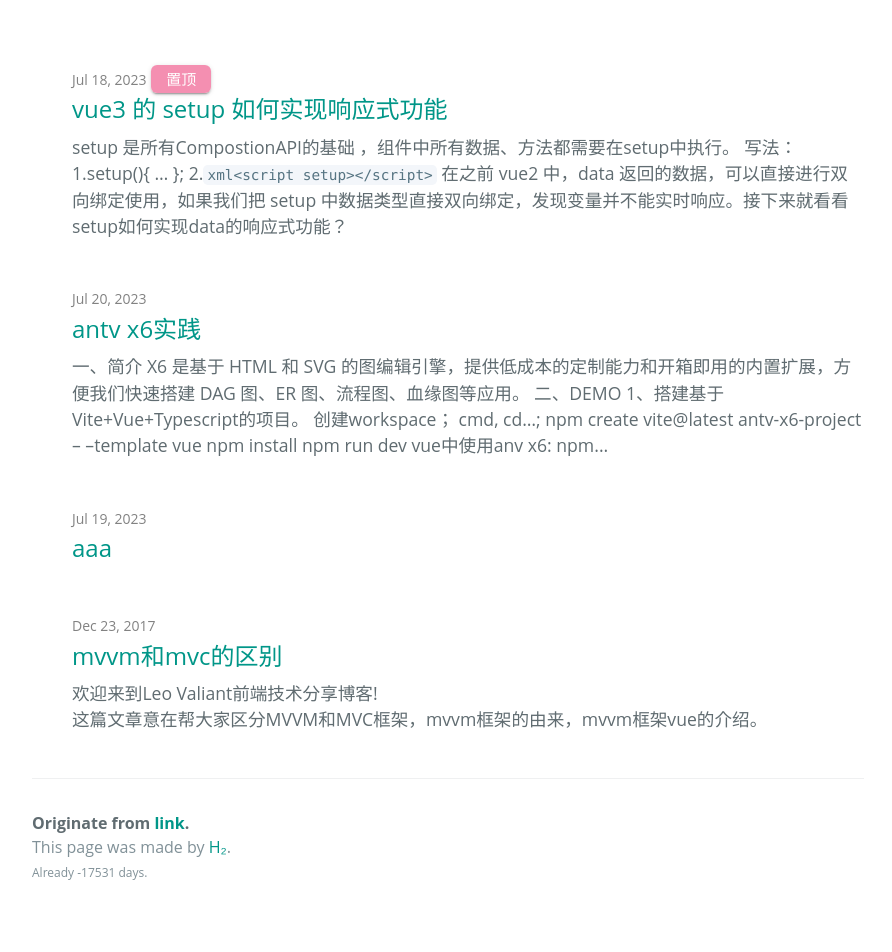
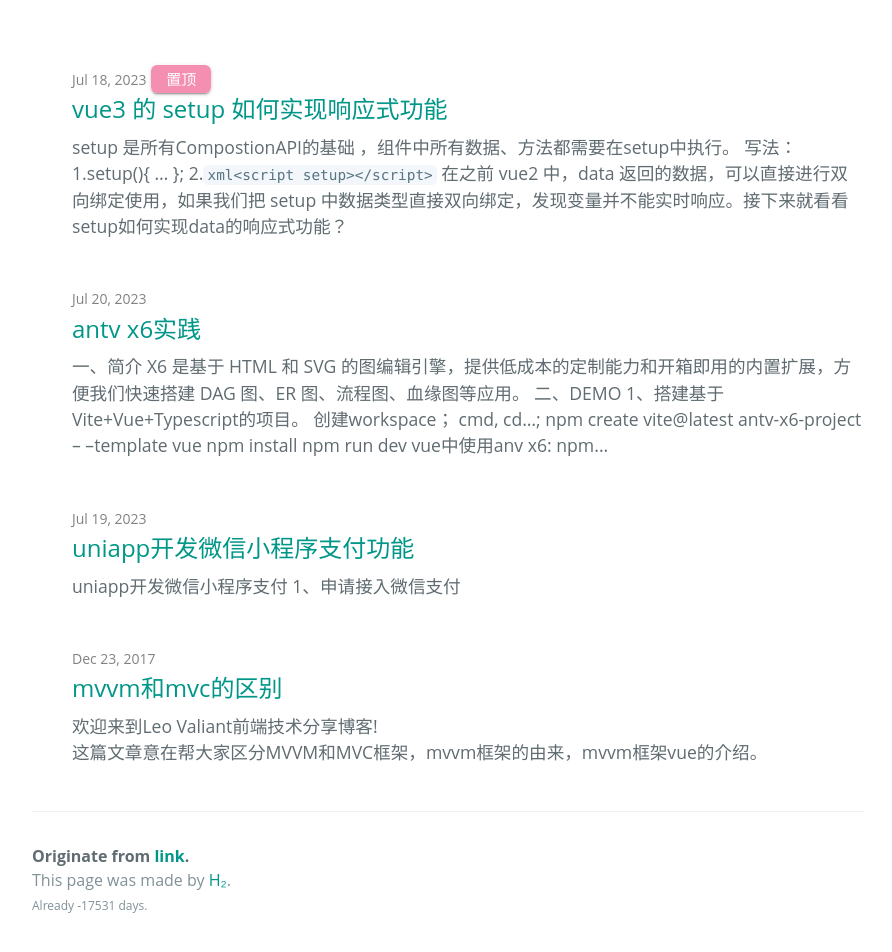
Before and after one commit to valiant0801/braveBlog, a Jekyll site: the page built from index.html, in a window 1280 px wide and 1366 px high. Shown: the part 402-1354 px from the top of the window, without its empty margins (192-1084 px from the left). Built offline with Jekyll 4.4.1, drawn with Linux system fonts in a browser that asks for light colours; some web fonts are replaced; the list of posts is cut into pages by our own code; part of the change alters nothing that is shown.

Commit message:
Update 2023-7-19-aaa.md
微信小程序支付

```diff
--- a/_posts/2023-7-19-aaa.md
+++ b/_posts/2023-7-19-aaa.md
@@ -1,5 +1,86 @@
 ---
 layout: post
-title: aaa
+title: uniapp开发微信小程序支付功能
 tags: 技术
 ---
+uniapp开发微信小程序支付
+1、申请接入微信支付
+
+打开微信公众平台申请接入微信支付:https://mp.weixin.qq.com/
+
+2、调用统一下单和微信支付接口
+
+uni.login({
+					success: (e) => {
+						uni.request({
+							url: '',
+							data: {
+								openId: this.$store.state.openId,
+								attach: this.attachList.join('&'),
+								orderNote: this.stakeName,
+								finalCost: this.totalCost
+							},
+							method: 'POST',
+							header: {
+								'content-type': 'application/json'
+							},
+							success: (res) => {
+								if (res.statusCode !== 200) {
+									uni.showModal({
+										content: "支付失败，请重试！",
+										showCancel: false
+									});
+									return;
+								}
+								if (res.data.code === 0) {
+									console.log("得到接口prepay_id", res.data.data);
+									let paymentData = res.data.data;
+									uni.requestPayment({
+										timeStamp: paymentData.timeStamp,
+										nonceStr: paymentData.nonceStr,
+										package: paymentData.package,
+										signType: 'MD5',
+										paySign: paymentData.paySign,
+										success: (res) => {
+											uni.showToast({
+												title: "支付成功!"
+											});
+										},
+										fail: (res) => {
+											uni.showModal({
+												content: "支付失败",
+												showCancel: false
+											})
+										},
+										complete: () => {
+											this.loading = false;
+										}
+									})
+								} else {
+									uni.showModal({
+										content: res.data.msg,
+										showCancel: false
+									})
+									this.loading = false;
+								}
+							},
+							fail: (e) => {
+								console.log("fail", e);
+								this.loading = false;
+								uni.showModal({
+									content: "支付失败,原因为: " + e.errMsg,
+									showCancel: false
+								})
+							}
+						})
+
+					},
+					fail: (e) => {
+						console.log("fail", e);
+						this.loading = false;
+						uni.showModal({
+							content: "支付失败,原因为: " + e.errMsg,
+							showCancel: false
+						})
+					}
+				})
```
